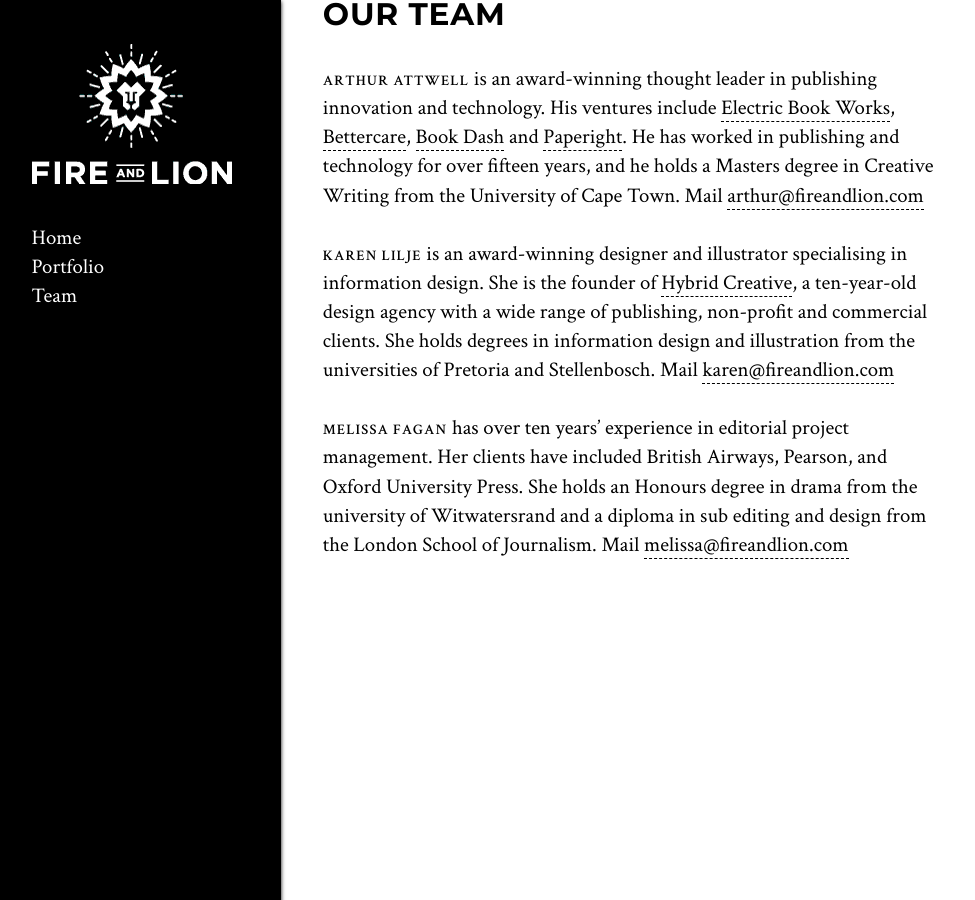
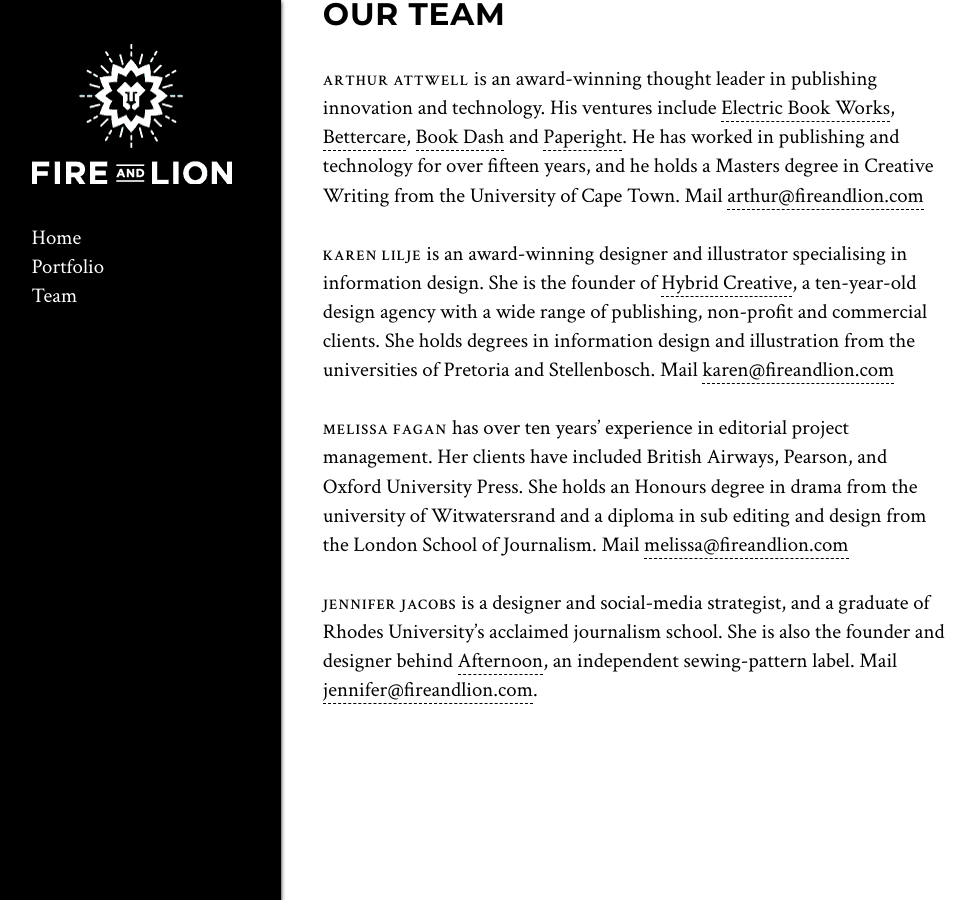
Before and after one commit to jenniferjacobs/fireandlion, a Jekyll site: the page built from team.md, in a window 1280 px wide and 900 px high, scrolled down 159 px. Shown: the whole window, without its empty margins (10-985 px from the left). Built offline with Jekyll 4.4.1, drawn with Linux system fonts in a browser that asks for light colours.

Commit message:
Add Jen to team page

```diff
--- a/team.md
+++ b/team.md
@@ -10,3 +10,5 @@
 **Karen Lilje** is an award-winning designer and illustrator specialising in information design. She is the founder of [Hybrid Creative](http://hybridcreative.co.za), a ten-year-old design agency with a wide range of publishing, non-profit and commercial clients. She holds degrees in information design and illustration from the universities of Pretoria and Stellenbosch. Mail [karen@fireandlion.com](mailto:karen@fireandlion.com)
 
 **Melissa Fagan** has over ten years’ experience in editorial project management. Her clients have included British Airways, Pearson, and Oxford University Press. She holds an Honours degree in drama from the university of Witwatersrand and a diploma in sub editing and design from the London School of Journalism. Mail [melissa@fireandlion.com](mailto:melissa@fireandlion.com)
+
+**Jennifer Jacobs** is a designer and social-media strategist, and a graduate of Rhodes University's acclaimed journalism school. She is also the founder and designer behind [Afternoon](https://afternoon.co.za/), an independent sewing-pattern label. Mail [jennifer@fireandlion.com](mailto:jennifer@fireandlion.com).
```
